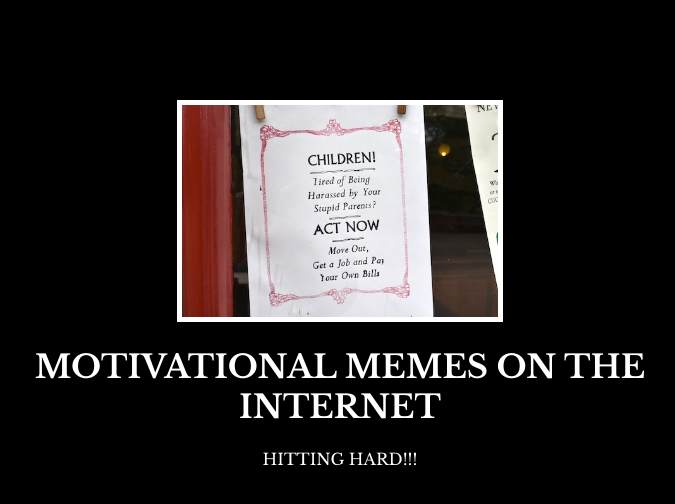
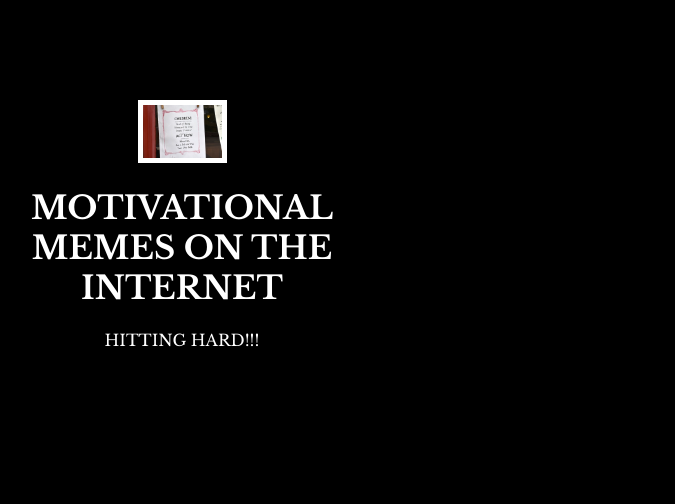
Before and after one commit to TinaKd/meme, a plain HTML site: page index.html in a window 1280 px wide. Shown: the whole page, without its empty margins (300-975 px from the left). Drawn offline with nearby package versions, Linux system fonts and the light colour scheme.

Commit message:
Update style.css

```diff
--- a/style.css
+++ b/style.css
@@ -15,7 +15,7 @@ p{
 
 
 .poster{
-    width: 50%;
+    width: 25%;
     margin-left: 25%;
     margin-top: 100px;
     color: white;
@@ -27,5 +27,5 @@ p{
 
 .motivation-img {
     border: 5px solid white;
-    width: 50%;
+    width: 25%;
   }
```
